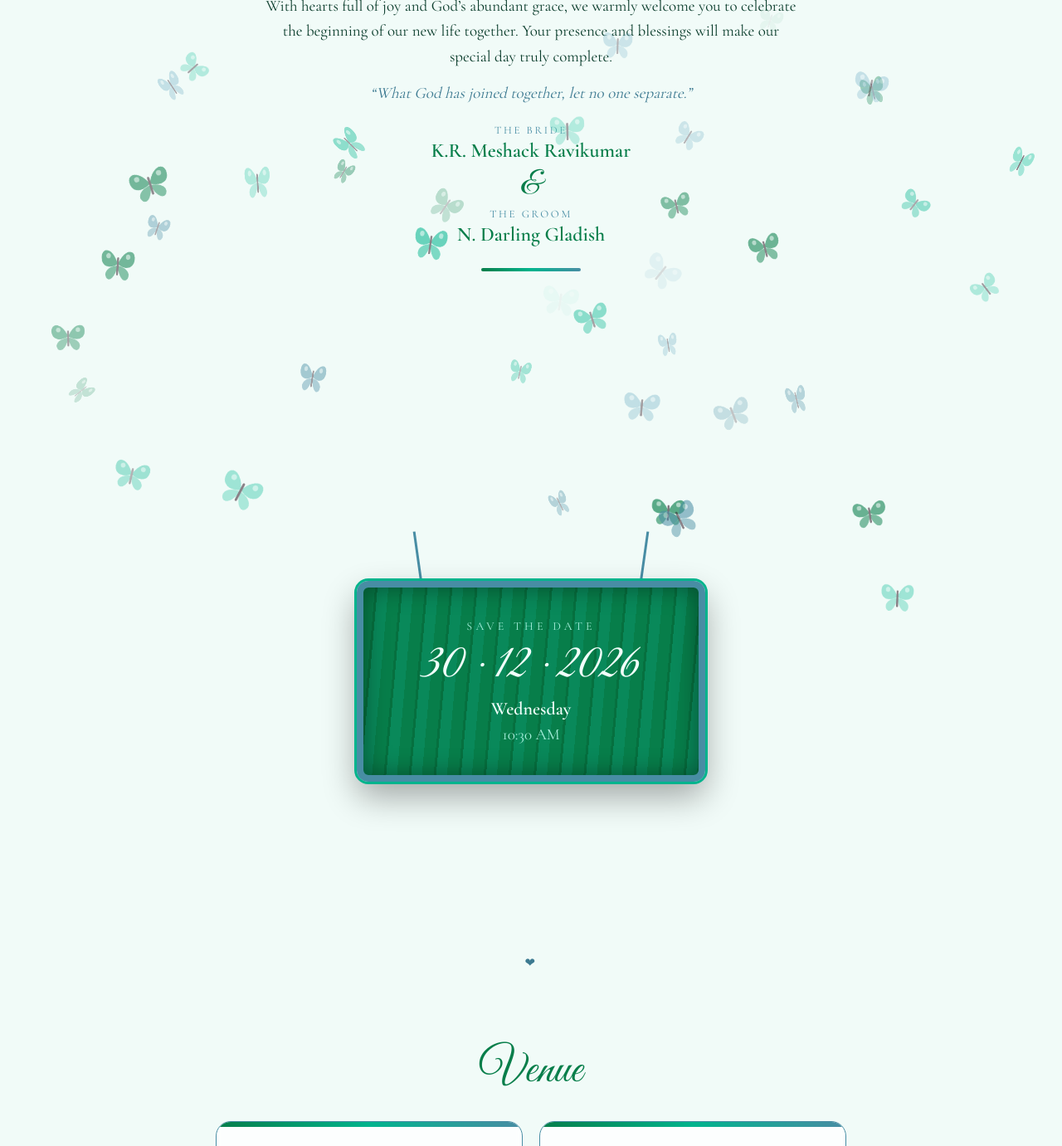
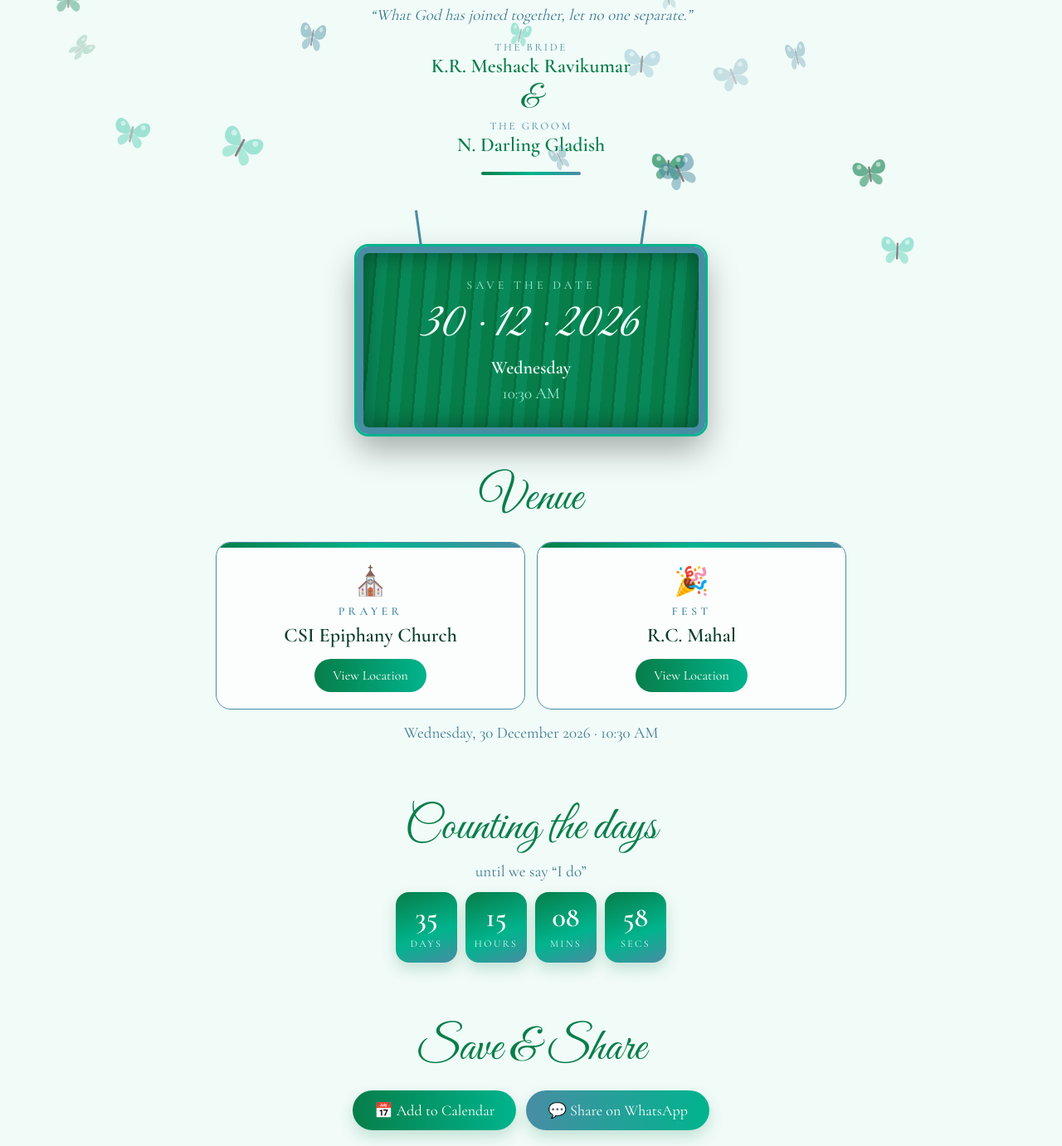
Before and after one commit to number-one-memes-page/Meshack-Darling, a plain HTML site: page index.html in a window 1280 px wide. Shown: the part 1003-2384 px from the top of the page at 83% size. Drawn offline with nearby package versions, Linux system fonts and the light colour scheme.

Commit message:
index.html

```diff
--- a/index.html
+++ b/index.html
@@ -14,61 +14,61 @@ box-sizing:border-box;padding-top:env(safe-area-inset-top,0px);padding-bottom:en
 html{scroll-padding-top:env(safe-area-inset-top,0px)}
 body{background:var(--bg);color:var(--ink);font-family:'Cormorant Garamond',Georgia,serif;font-size:19px;text-align:center;overflow-x:hidden}
 .script{font-family:'Great Vibes','Brush Script MT',cursive;font-weight:400}
-section{position:relative;padding:64px 20px}
+section{position:relative;padding:34px 18px}
 #hearts{position:fixed;inset:0;pointer-events:none;z-index:5;overflow:hidden}
 .h{position:absolute;bottom:-40px;color:var(--mint);opacity:.7;animation:up linear infinite}
 .h:nth-child(3n+1){color:#00b48d}.h:nth-child(3n+2){color:#488da4}.h:nth-child(3n){color:#077e4a}
 @keyframes up{to{transform:translateY(-115vh) translateX(var(--sx)) rotate(25deg);opacity:0}}
-.hero{min-height:100svh;display:flex;flex-direction:column;align-items:center;justify-content:center;background:radial-gradient(circle at 20% 15%,#00b48d33,transparent 45%),radial-gradient(circle at 85% 80%,#488da433,transparent 50%),linear-gradient(180deg,var(--bg2),var(--bg))}
+.hero{padding-top:44px;padding-bottom:26px;display:flex;flex-direction:column;align-items:center;justify-content:center;background:radial-gradient(circle at 20% 15%,#00b48d33,transparent 45%),radial-gradient(circle at 85% 80%,#488da433,transparent 50%),linear-gradient(180deg,var(--bg2),var(--bg))}
 .hero::before{content:"";position:absolute;top:0;left:0;right:0;height:8px;background:linear-gradient(90deg,#077e4a,#00b48d,#488da4)}
 .hero .small{letter-spacing:.35em;text-transform:uppercase;color:var(--gold);font-size:14px}
 .hero h1{font-size:clamp(46px,12vw,92px);line-height:1.1;margin:10px 0;color:#077e4a;background:linear-gradient(90deg,#077e4a,#00b48d 50%,#488da4);-webkit-background-clip:text;background-clip:text;-webkit-text-fill-color:transparent}
 .hero h1 span{display:block;font-size:.45em;-webkit-text-fill-color:#00b48d;color:#00b48d}
 .couple{display:block;width:min(260px,62vw);height:auto;max-height:48svh;object-fit:contain;filter:drop-shadow(0 10px 14px #0003);margin:8px auto;animation:bob 4s ease-in-out infinite}
 @keyframes bob{50%{transform:translateY(-8px)}}
-.scroll{margin-top:14px;color:var(--soft);font-size:15px;letter-spacing:.2em}
+.scroll{margin-top:8px;color:var(--soft);font-size:15px;letter-spacing:.2em}
 .welcome{max-width:640px;margin:auto}
-.welcome::after{content:"";display:block;width:120px;height:4px;margin:26px auto 0;border-radius:4px;background:linear-gradient(90deg,#077e4a,#00b48d,#488da4)}
+.welcome::after{content:"";display:block;width:120px;height:4px;margin:18px auto 0;border-radius:4px;background:linear-gradient(90deg,#077e4a,#00b48d,#488da4)}
 .welcome h2{font-size:clamp(38px,9vw,56px);color:var(--rose)}
 .welcome p{margin-top:14px;line-height:1.6}
-.verse{font-style:italic;color:var(--soft);margin-top:20px}
-.names{display:flex;flex-direction:column;gap:2px;margin-top:22px}
+.verse{font-style:italic;color:var(--soft);margin-top:14px}
+.names{display:flex;flex-direction:column;gap:0;margin-top:16px}
 .names b{font-size:24px;color:#077e4a}.names small{color:var(--gold);letter-spacing:.2em;text-transform:uppercase;font-size:13px}
 /* board */
 #boardSec{padding:0}
-.stick{position:relative;min-height:100svh;display:flex;align-items:center;justify-content:center}
+.stick{position:relative;display:flex;align-items:center;justify-content:center;padding:8px 0}
 .boardWrap{position:relative;width:min(420px,88vw)}
-.ropes{display:flex;justify-content:space-between;padding:0 18%;height:60px}
+.ropes{display:flex;justify-content:space-between;padding:0 18%;height:44px}
 .ropes i{width:3px;background:#488da4;transform-origin:bottom;display:block}
 .ropes i:first-child{transform:rotate(-8deg)}.ropes i:last-child{transform:rotate(8deg)}
-.board{position:relative;border-radius:14px;padding:38px 20px;color:#f1fffa;border:8px solid #488da4;outline:3px solid #00b48d;
+.board{position:relative;border-radius:14px;padding:30px 18px;color:#f1fffa;border:8px solid #488da4;outline:3px solid #00b48d;
 background:repeating-linear-gradient(95deg,#077e4a 0 14px,#06703f 14px 17px,#09895a 17px 30px);
 box-shadow:0 18px 40px #0005,inset 0 0 30px #0006}
 .board .t{letter-spacing:.3em;text-transform:uppercase;font-size:14px;color:#a8f0dc}
 .board .d{font-size:clamp(40px,12vw,60px);margin:6px 0;line-height:1.1}
 .board .w{font-size:22px;font-weight:600}.board .tm{margin-top:6px;color:#a8f0dc}
-#bf{position:absolute;inset:60px -12px -12px;z-index:3}
+#bf{position:absolute;inset:44px -12px -12px;z-index:3}
 .bw{position:absolute;will-change:transform,opacity}
 .bw svg{display:block;width:100%;height:auto;animation:flap .5s ease-in-out infinite alternate}
 @keyframes flap{to{transform:scaleX(.55)}}
-.hint{position:absolute;bottom:22px;left:0;right:0;color:var(--soft);font-size:15px;letter-spacing:.15em}
+.hint{display:none;position:absolute;bottom:22px;left:0;right:0;color:var(--soft);font-size:15px;letter-spacing:.15em}
 /* venue */
-.cards{display:grid;gap:20px;max-width:760px;margin:26px auto 0;grid-template-columns:repeat(auto-fit,minmax(240px,1fr))}
-.card{position:relative;overflow:hidden;background:var(--card);border:1.5px solid #488da4;border-radius:18px;padding:26px 18px;backdrop-filter:blur(4px)}
+.cards{display:grid;gap:14px;max-width:760px;margin:18px auto 0;grid-template-columns:repeat(auto-fit,minmax(240px,1fr))}
+.card{position:relative;overflow:hidden;background:var(--card);border:1.5px solid #488da4;border-radius:18px;padding:20px 16px;backdrop-filter:blur(4px)}
 .card::before{content:"";position:absolute;top:0;left:0;right:0;height:6px;background:linear-gradient(90deg,#077e4a,#00b48d,#488da4)}
 .card .ic{font-size:34px;margin-top:6px}.card h3{font-size:14px;letter-spacing:.3em;text-transform:uppercase;color:var(--gold);margin:6px 0}
 .card p{font-size:24px;font-weight:600}
 .card a{display:inline-block;margin-top:14px;padding:10px 22px;border-radius:30px;background:linear-gradient(90deg,#077e4a,#00b48d);color:#fff;text-decoration:none;font-size:16px}
 h2.sec{font-size:clamp(38px,9vw,56px);color:var(--rose)}
-.cd{display:flex;justify-content:center;gap:12px;margin-top:22px;flex-wrap:wrap}
+.cd{display:flex;justify-content:center;gap:10px;margin-top:14px;flex-wrap:wrap}
 .cd div{min-width:74px;padding:14px 8px;border-radius:16px;color:#fff;background:linear-gradient(160deg,#077e4a,#00b48d 60%,#488da4);box-shadow:0 8px 18px #077e4a33}
 .cd b{display:block;font-size:34px;line-height:1}.cd span{font-size:12px;letter-spacing:.2em;text-transform:uppercase;opacity:.9}
 .rv{opacity:0;transform:translateY(28px);transition:opacity .9s ease,transform .9s ease}.rv.in{opacity:1;transform:none}
 @media (prefers-reduced-motion:reduce){.rv{opacity:1;transform:none;transition:none}}
-.acts{display:flex;gap:14px;justify-content:center;flex-wrap:wrap;margin-top:26px}
+.acts{display:flex;gap:12px;justify-content:center;flex-wrap:wrap;margin-top:16px}
 .btn{display:inline-block;padding:13px 26px;border-radius:30px;color:#fff;text-decoration:none;font-size:18px;font-family:inherit;border:0;cursor:pointer;background:linear-gradient(90deg,#077e4a,#00b48d);box-shadow:0 8px 18px #077e4a33}
 .btn.b{background:linear-gradient(90deg,#488da4,#00b48d)}
-footer{padding:50px 20px 70px;background:linear-gradient(135deg,#077e4a,#00b48d 55%,#488da4);color:#fff}
+footer{padding:32px 20px 36px;background:linear-gradient(135deg,#077e4a,#00b48d 55%,#488da4);color:#fff}
 footer .script{font-size:44px;color:#fff}
 </style>
 </head>
@@ -118,7 +118,7 @@ footer .script{font-size:44px;color:#fff}
     <div class="card rv"><div class="ic">⛪</div><h3>Prayer</h3><p>CSI Epiphany Church</p><a href="https://maps.app.goo.gl/NrNMb5ZhmGhx98fe9" target="_blank" rel="noopener">View Location</a></div>
     <div class="card rv"><div class="ic">🎉</div><h3>Fest</h3><p>R.C. Mahal</p><a href="https://maps.app.goo.gl/cBpmfD8cMc6XjDf18" target="_blank" rel="noopener">View Location</a></div>
   </div>
-  <p style="margin-top:26px;color:var(--soft)">Wednesday, 30 December 2026 · 10:30 AM</p>
+  <p style="margin-top:16px;color:var(--soft)">Wednesday, 30 December 2026 · 10:30 AM</p>
 </section>
 
 <section>
```
